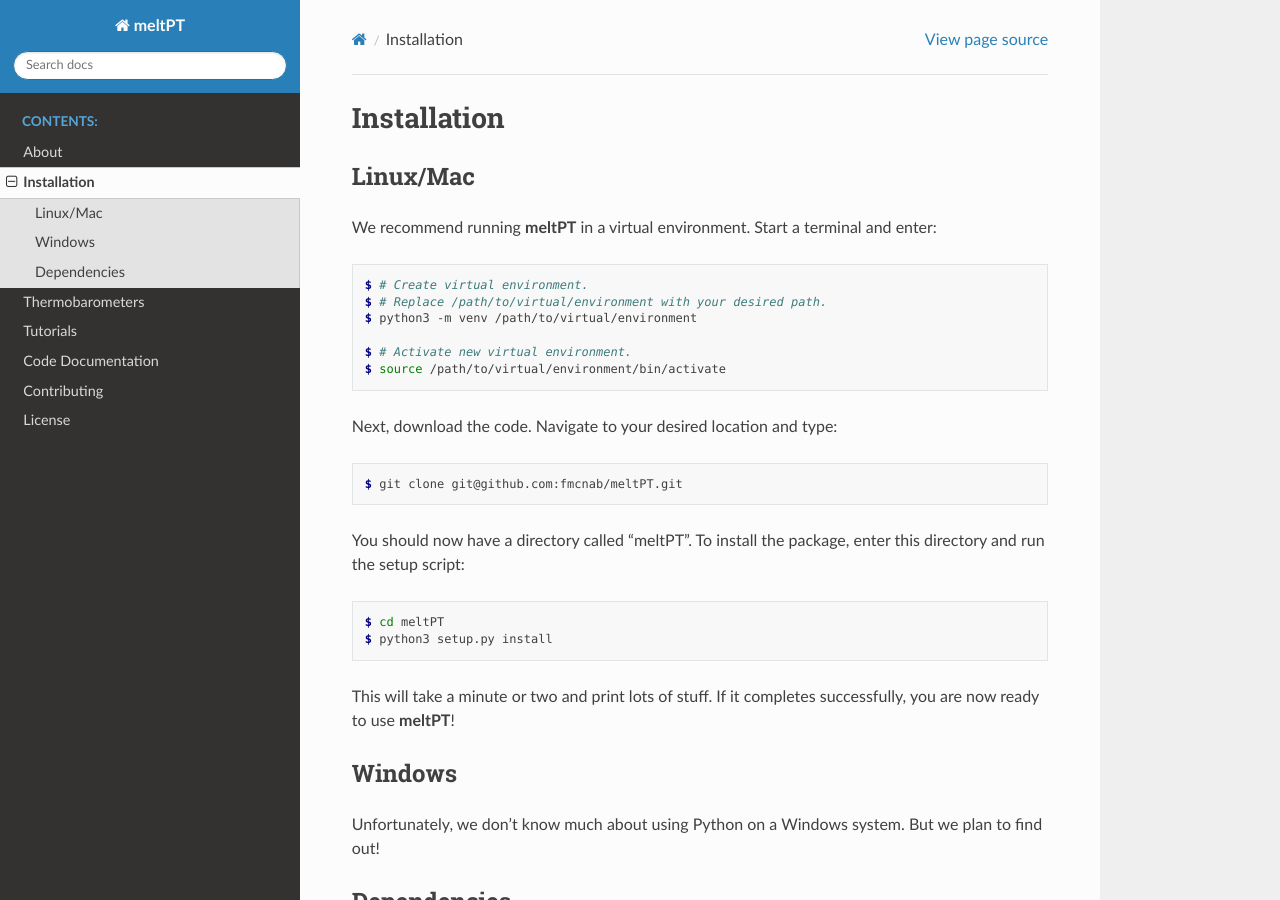
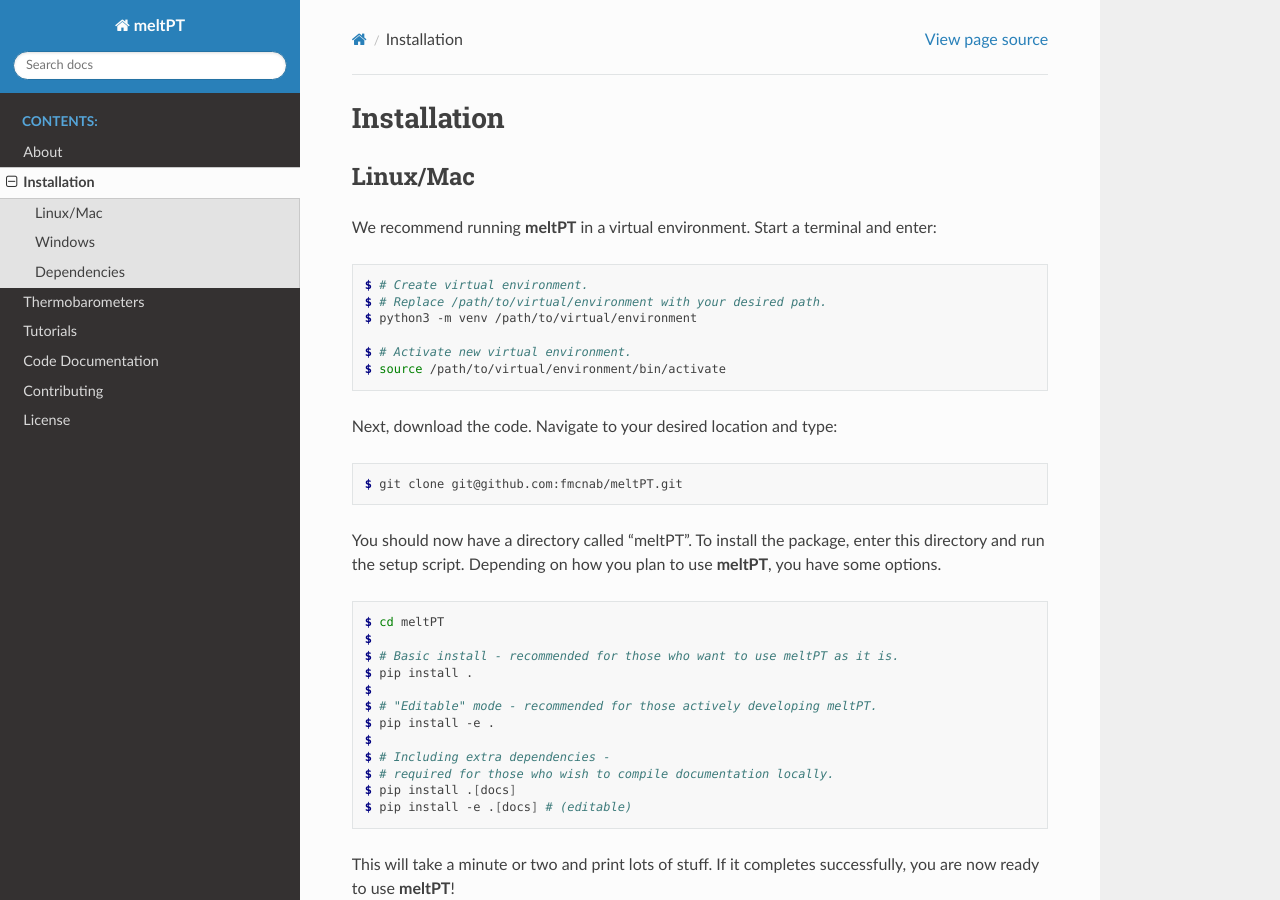
Before and after one commit to fmcnab/meltPT, a Sphinx documentation site: the page built from docs/source/installation.rst, in a window 1280 px wide and 900 px high. Built offline with Sphinx 7.4.7 and the Read the Docs theme 2.0.0, drawn with Linux system fonts in a browser that asks for light colours.

Commit message:
Updated instructions for installation in docs.

```diff
--- a/docs/source/installation.rst
+++ b/docs/source/installation.rst
@@ -24,12 +24,23 @@ Next, download the code. Navigate to your desired location and type:
   $ git clone git@github.com:fmcnab/meltPT.git
 
 You should now have a directory called "meltPT". To install the package, enter
-this directory and run the setup script:
+this directory and run the setup script. Depending on how you plan to use
+**meltPT**, you have some options.
 
 .. code-block:: console
 
   $ cd meltPT
-  $ python3 setup.py install
+  $
+  $ # Basic install - recommended for those who want to use meltPT as it is.
+  $ pip install .
+  $
+  $ # "Editable" mode - recommended for those actively developing meltPT.
+  $ pip install -e .
+  $
+  $ # Including extra dependencies -
+  $ # required for those who wish to compile documentation locally.
+  $ pip install .[docs]
+  $ pip install -e .[docs] # (editable)
 
 This will take a minute or two and print lots of stuff. If it completes
 successfully, you are now ready to use **meltPT**!
```
